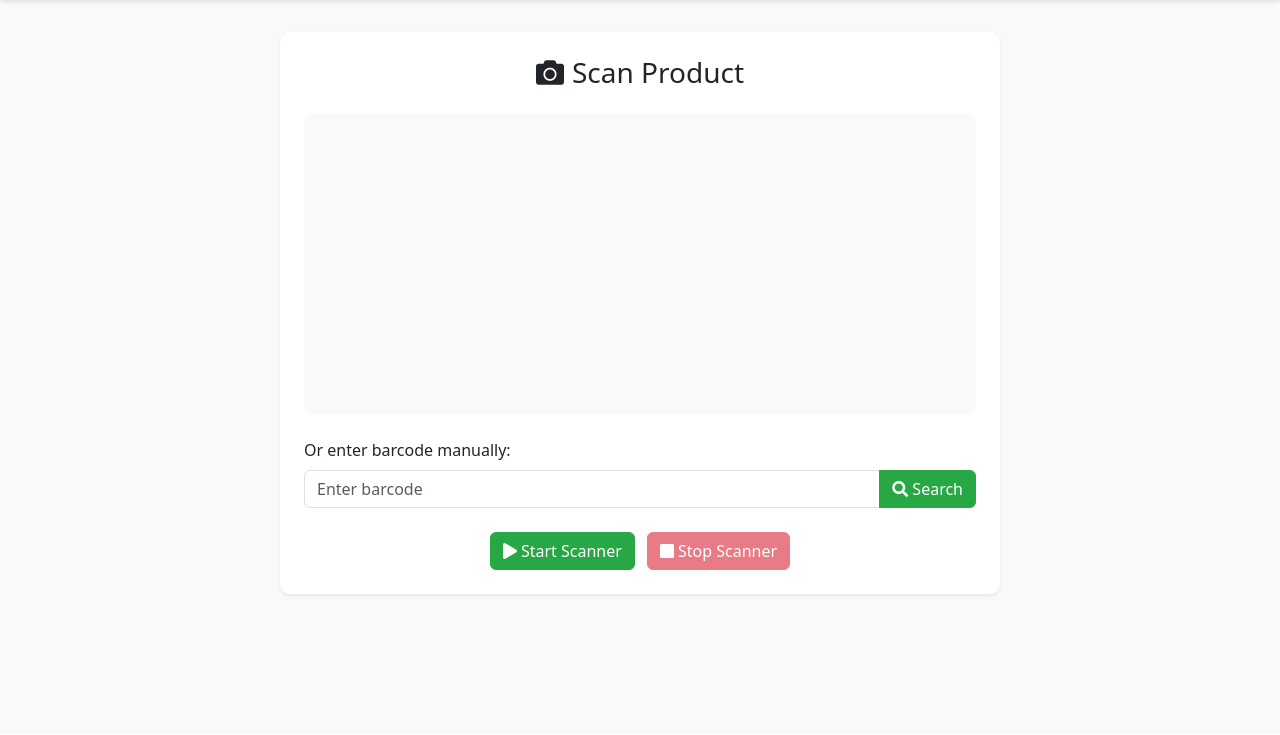
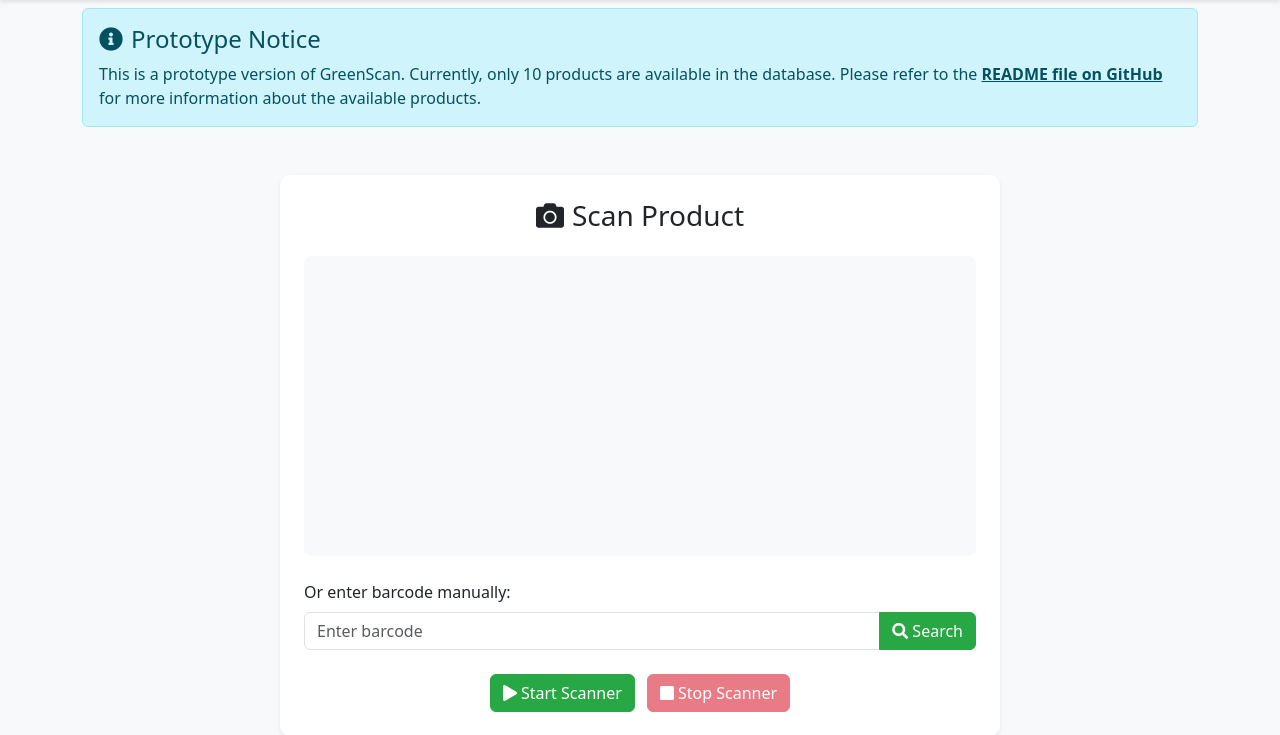
Before and after one commit to ArnavLabh/GreenScan-Hack4Nature-Hackathon, a Flask app: page /scan in a window 1280 px wide. Shown: the part 66-801 px from the top of the page. Before the commit the page ends 662 px from the top, so only its background shows below. Run offline with Flask 3, Linux system fonts and the light colour scheme; a user stored in the database is signed in; some libraries are stand-ins or nearby versions.

Commit message:
Update README.md and added Prototype Notice

```diff
--- a/app/templates/scan.html
+++ b/app/templates/scan.html
@@ -3,6 +3,12 @@
 {% block title %}Scan Product - GreenScan{% endblock %}
 
 {% block content %}
+<!-- Disclaimer Alert -->
+<div class="alert alert-info mb-4" role="alert">
+    <h4 class="alert-heading"><i class="fas fa-info-circle me-2"></i>Prototype Notice</h4>
+    <p class="mb-0">This is a prototype version of GreenScan. Currently, only 10 products are available in the database. Please refer to the <a href="https://github.com/ArnavLabh/GreenScan-Hack4Nature-Hackathon" target="_blank" class="alert-link">README file on GitHub</a> for more information about the available products.</p>
+</div>
+
 <div class="container py-4">
     <div class="row">
         <div class="col-lg-8 mx-auto">
```
Also changed, not shown: README.md, instance/app.db.
